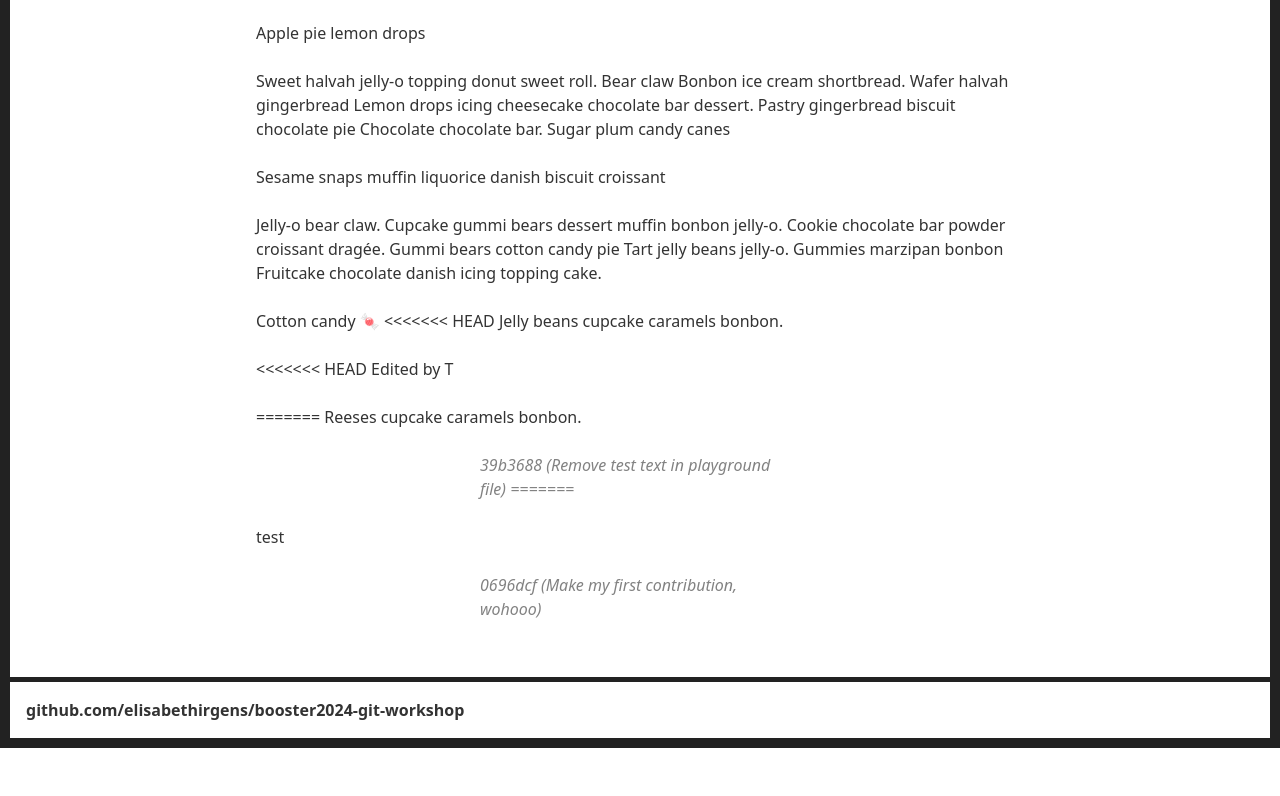
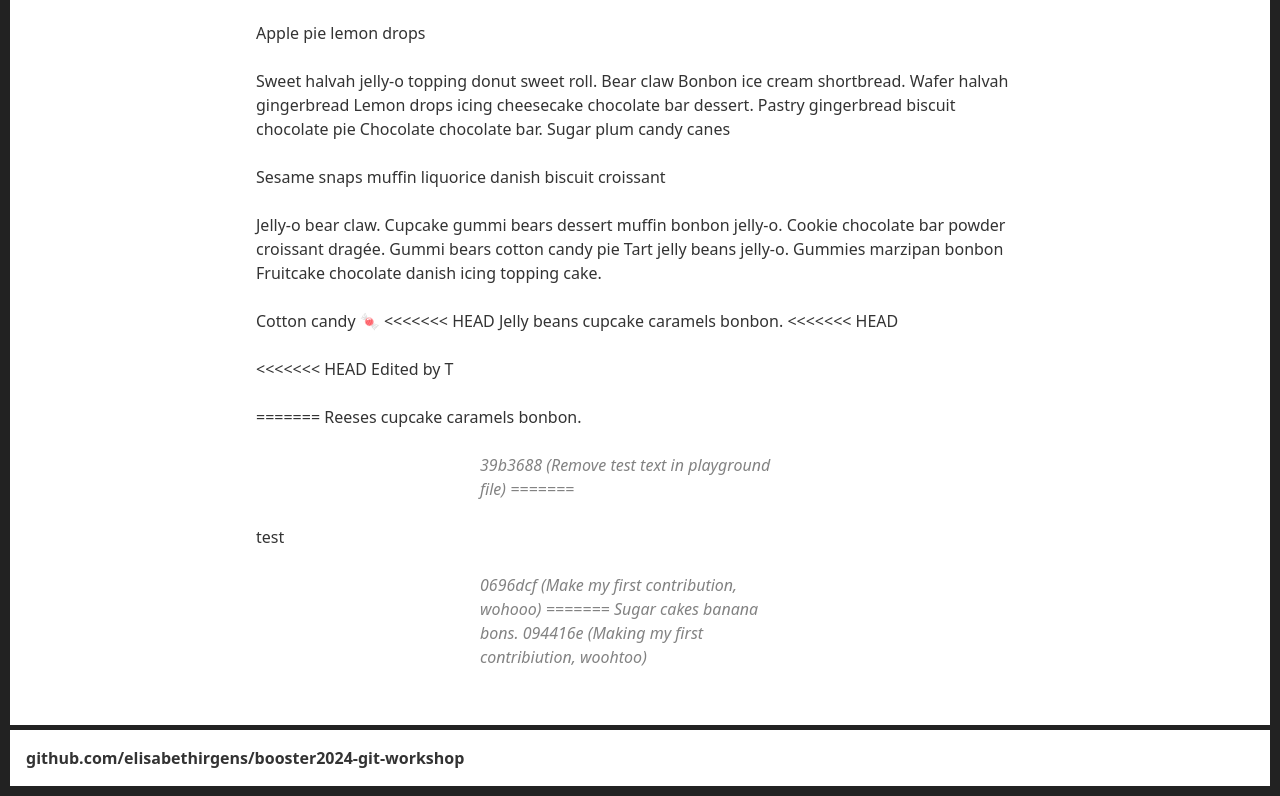
Before and after one commit to elisabethirgens/booster2024-git-workshop, an Eleventy site: page playground.md in a window 1280 px wide. Shown: the part 557-1353 px from the top of the page. Before the commit the page ends 1305 px from the top, so only its background shows below. Built offline with nearby package versions, Linux system fonts and the light colour scheme; Eleventy itself is replaced by a stand-in of ours; files that its build step writes are made by us from their sources.

Commit message:
Making my first contribiution, woohtoo

```diff
--- a/playground.md
+++ b/playground.md
@@ -44,6 +44,7 @@ Fruitcake chocolate danish icing topping cake.
 Cotton candy 🍬
 <<<<<<< HEAD
 Jelly beans cupcake caramels bonbon.
+<<<<<<< HEAD
 
 <<<<<<< HEAD
 Edited by T
@@ -55,3 +56,6 @@ Reeses cupcake caramels bonbon.
 
 test
 >>>>>>> 0696dcf (Make my first contribution, wohooo)
+=======
+Sugar cakes banana bons.
+>>>>>>> 094416e (Making my first contribiution, woohtoo)
```
